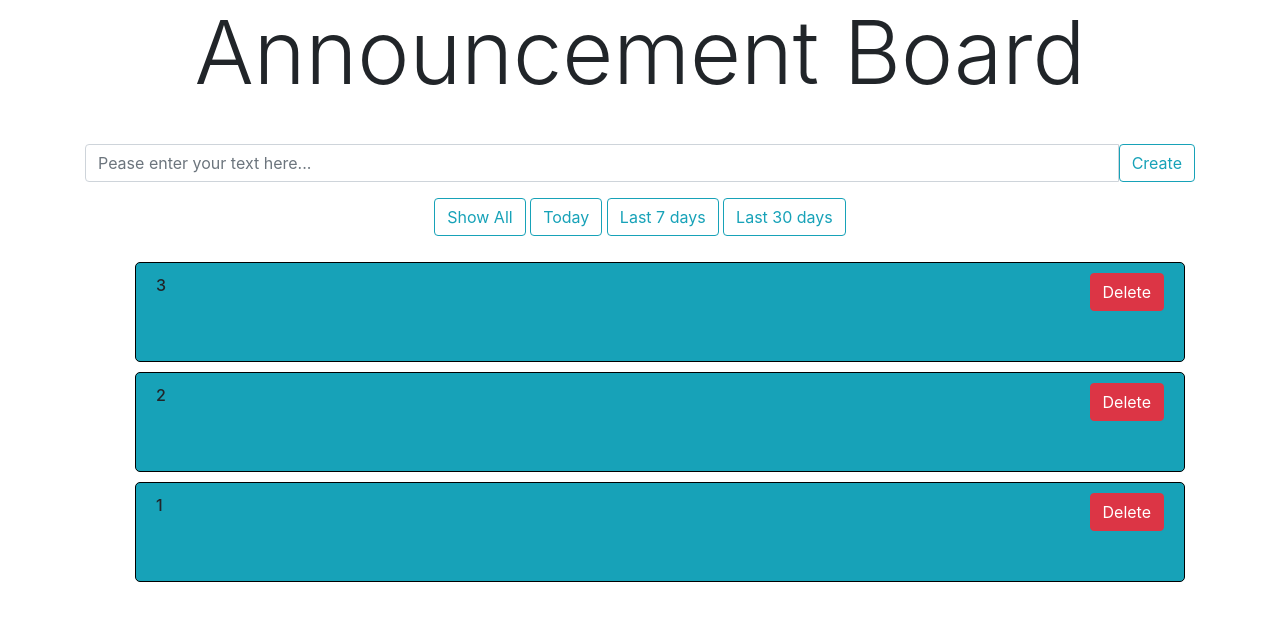
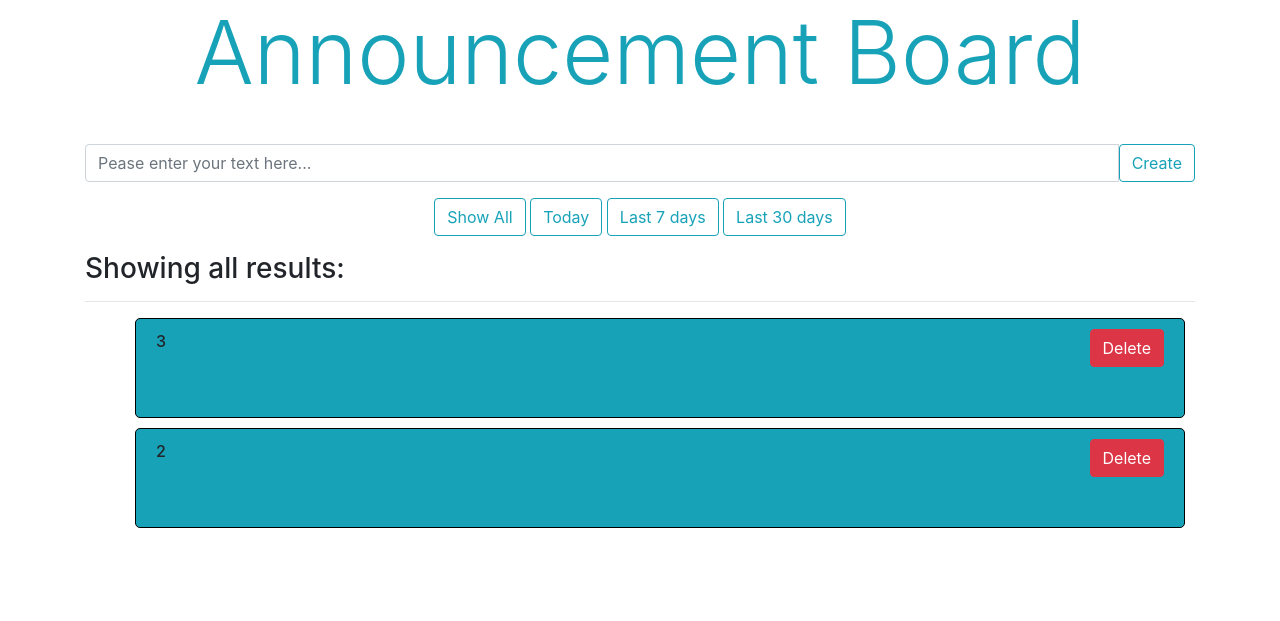
Before and after one commit to mohammedshariqnawaz/AnnouncementBoard, a Flask app: page / in a window 1280 px wide. Shown: the top 621 px of the page. Run offline with Flask 2, Linux system fonts and the light colour scheme; some libraries are stand-ins or nearby versions.

Commit message:
Changed routes

```diff
--- a/app.py
+++ b/app.py
@@ -9,7 +9,7 @@
 master_list = [{
     "id": 3,
     "text": "3",
-    "date": "18/05/2022"
+    "date": "21/05/2022"
   },{
     "id": 2,
     "text": "2",
@@ -25,56 +25,47 @@
 @app.route("/", methods=['GET','POST'])
 def index():
     if request.method == 'POST':
-        empty_dict = {}
-        empty_dict["id"]  = len(master_list)+1 #Add id entry
-        empty_dict["text"] = request.form['announcement_text'] #Add text entry
-        empty_dict["date"] = datetime.now().strftime('%d/%m/%Y') #Add date entry
+        if request.form['submit'] == 'Create':
+            empty_dict = {}
+            empty_dict["id"]  = len(master_list)+1 #Add id entry
+            empty_dict["text"] = request.form['announcement_text'] #Add text entry
+            empty_dict["date"] = datetime.now().strftime('%d/%m/%Y') #Add date entry
 
-        master_list.insert(0,empty_dict) #Insert new entry into first index position of the master list
+            master_list.insert(0,empty_dict) #Insert new entry into first index position of the master list
+            return redirect(url_for('index'))
 
-        return redirect(url_for('index'))
+        elif request.form['submit'] == 'all-button':
+            return render_template('index.html',data = master_list,text="all")
 
-    return render_template("index.html", data=master_list)
+        elif request.form['submit'] == 'today-button':
+            todays_list = [x for x in master_list if x['date'] == datetime.now().strftime('%d/%m/%Y')]
+            return render_template('index.html',data= todays_list ,text="todays")
 
-@app.route("/all",methods=['POST'])
-def all():
-    return render_template('index.html',data = master_list)
+        elif request.form['submit'] == 'seve-day-button':
+            start_date = datetime.now() - timedelta(days=7) #Get start date
+            end_date = datetime.now() #Get ending date
+            #Filter master list according to last seven days
+            seven_list = [x for x in master_list if datetime.strptime(start_date.strftime('%d/%m/%Y'),'%d/%m/%Y') <= datetime.strptime(x['date'],'%d/%m/%Y') <= datetime.strptime(end_date.strftime('%d/%m/%Y'),'%d/%m/%Y') ]
+            return render_template('index.html',data=seven_list,text="last seven days")
 
-@app.route("/today",methods=['POST'])
-def today():
-    #Filter master list according to today's date
-    todays_list = [x for x in master_list if x['date'] == datetime.now().strftime('%d/%m/%Y')]
-    return render_template('index.html',data= todays_list)
+        elif request.form['submit'] == 'thirty-day-button':
+            start_date = datetime.now() - timedelta(days=30) #Get start date
+            end_date = datetime.now() #Get ending date
+            #Filter master list according to last thirty days
+            thirty_list = [x for x in master_list if datetime.strptime(start_date.strftime('%d/%m/%Y'),'%d/%m/%Y') <= datetime.strptime(x['date'],'%d/%m/%Y') <= datetime.strptime(end_date.strftime('%d/%m/%Y'),'%d/%m/%Y') ]
+            return render_template('index.html',data = thirty_list,text="last thirty days")
 
-@app.route("/last_seven_days",methods=['POST'])
-def last_seven_days():
+    return render_template("index.html", data=master_list, text="all")
 
-    start_date = datetime.now() - timedelta(days=7)
-    end_date = datetime.now()
-
-    #Filter master list according to last seven days
-    seven_list = [x for x in master_list if datetime.strptime(start_date.strftime('%d/%m/%Y'),'%d/%m/%Y') <= datetime.strptime(x['date'],'%d/%m/%Y') <= datetime.strptime(end_date.strftime('%d/%m/%Y'),'%d/%m/%Y') ]
-    return render_template('index.html',data=seven_list)
-
-@app.route("/last_thirty_days",methods=['POST'])
-def last_thirty_days():
-    start_date = datetime.now() - timedelta(days=30)
-    end_date = datetime.now()
-
-    #Filter master list according to last thirty days
-    thirty_list = [x for x in master_list if datetime.strptime(start_date.strftime('%d/%m/%Y'),'%d/%m/%Y') <= datetime.strptime(x['date'],'%d/%m/%Y') <= datetime.strptime(end_date.strftime('%d/%m/%Y'),'%d/%m/%Y') ]
-    return render_template('index.html',data = thirty_list)
-
-
-@app.route("/delete/<int:id>", methods=['POST'])
+@app.route("/delete/<int:id>", methods=['GET','POST'])
 def delete(id):
-
     #Find post in master_list with the given id
     for index, post in enumerate(master_list):
         if post['id'] == id:
             del master_list[index] #Delete post from master list
-
     return render_template('index.html',data=master_list)
 
 if __name__ == '__main__':
-    app.run(debug=True)
+    app.jinja_env.auto_reload = True
+    app.config["TEMPLATES_AUTO_RELOAD"] = True
+    app.run(host="localhost", port=5000, debug=True)
--- a/static/css/custom.css
+++ b/static/css/custom.css
@@ -1,6 +1,13 @@
-h1 {
+.heading {
     text-align: center;
     padding-bottom: 30px;
+    color: #17a2b8;
+}
+
+a:visited,
+a:hover,
+a:active {
+    text-decoration: none;
 }
 
 .button-bar {
@@ -36,8 +43,4 @@
     width: 100%;
     padding: 0;
     align-items: center;
-    /* position: absolute;
-    top: 65%;
-    right: 10px;
-    display: inline-block; */
 }
--- a/static/js/custom.js
+++ /dev/null
@@ -1,39 +0,0 @@
-// let buttons = document.querySelectorAll('button');
-// console.log(buttons)
-// buttons.forEach(button => {
-//     button.addEventListener('click', function() {
-//         buttons.forEach(btn => btn.classList.remove('active'));
-//         this.classList.add('active');
-//     });
-// });
-
-
-document.addEventListener("DOMContentLoaded", function() {
-    let btn = document.querySelectorAll(".filter-button")
-    console.log(":asdsa", btn)
-    buttons.forEach(button => {
-        button.addEventListener('click', function() {
-            console.log("djfhjksadfhjksdafjkesfh")
-                // buttons.forEach(btn => btn.classList.remove('active'));
-                // this.classList.add('active');
-        });
-    });
-});
-// document.addEventListener("DOMContentLoaded", () => {
-//     const items = document.querySelectorAll('.filter-button');
-
-//     items.forEach((item, idx) => {
-//         item.addEventListener('click', () => {
-//             ToggleActive(item, idx);
-//         });
-//     });
-
-//     function ToggleActive(el, index) {
-//         el.classList.toggle('active');
-//         items.forEach((item, idx) => {
-//             if (idx !== index) {
-//                 item.classList.remove("active");
-//             }
-//         });
-//     }
-// })
--- a/templates/base.html
+++ b/templates/base.html
@@ -7,13 +7,14 @@
     <title>SAP Coing Challenge </title>
     <link rel="stylesheet" href="{{ url_for('static', filename='css/bootstrap.min.css') }}">
     <link rel="stylesheet" href="{{ url_for('static', filename='css/custom.css') }}">
-    <script src="{{url_for('static', filename='js/custom.js')}}"></script>
+
 </head>
 
 <body>
     {% block content%} {% endblock %}
 
-
+    <script src="{{url_for('static', filename='js/custom.js')}}"></script>
 </body>
 
+
 </html>
--- a/templates/index.html
+++ b/templates/index.html
@@ -2,43 +2,39 @@
 <div class="container">
     <div class="row">
         <div class="col-md-12 align-items-center justify-content-center">
-            <h1 class="display-2">Announcement Board</h1>
+            <a href="{{url_for('index')}}">
+                <h1 class="display-2 heading">Announcement Board</h1>
+            </a>
             <form action="{{url_for('index')}}" method="POST">
                 <div class="input-group mb-3 needs-validation">
                     <input type="text" class="form-control" name="announcement_text" placeholder="Pease enter your text here..." required>
-                    <input type="submit" class=" btn btn-outline-info " value="Create">
+                    <input type="submit" class=" btn btn-outline-info" name="submit" value="Create">
                 </div>
             </form>
 
 
             <div class="button-bar">
-                <form action="{{url_for('all')}}" method="post" style="display:inline-block">
-                    <button class="btn btn-outline-info filter-button" name="all" data-toggle="button" aria-pressed="false" type="submit"> Show All</button>
-                </form>
 
-                <form action="{{url_for('today')}}" method="post" style="display:inline-block">
-                    <button class="btn btn-outline-info filter-button" id="today-button" name="today" type="submit"> Today</button>
-                </form>
-
-                <form action="{{url_for('last_seven_days')}}" method="post" style="display:inline-block">
-                    <button class="btn btn-outline-info filter-button" id="seve-day-button" name="last_seven_days" type="submit"> Last 7 days</button>
-                </form>
-
-                <form action="{{url_for('last_thirty_days')}}" method="post" style="display:inline-block">
-                    <button class="btn btn-outline-info filter-button" id="thirty-day-button" name="last_thirty_days" type="submit"> Last 30 days</button>
+                <form action="{{url_for('index')}}" method="post" style="display:inline-block">
+                    <button class="btn btn-outline-info filter-button " id="all-button" name="submit" type="submit" value="all-button"> Show All</button>
+                    <button class="btn btn-outline-info filter-button " id="today-button" name="submit" type="submit" value="today-button"> Today</button>
+                    <button class="btn btn-outline-info filter-button " id="seve-day-button" name="submit" type="submit" value="seve-day-button"> Last 7 days</button>
+                    <button class="btn btn-outline-info filter-button " id="thirty-day-button" name="submit" type="submit" value="thirty-day-button"> Last 30 days</button>
                 </form>
 
             </div>
-
+            <h3>Showing {{text}} results:
+            </h3>
+            <hr>
 
 
             <ul>
                 {% for post in data %}
-                <div class="postDiv">
+                <div class="postDiv ">
                     <li>{{ post.text }}
                         <div class="deleteButton">
-                            <form action="{{url_for('delete', id=post.id)}} " method="post" style="display:inline-block">
-                                <button class="btn btn-danger" name="delete_post " type="submit "> Delete</button>
+                            <form action="{{url_for('delete', id=post.id)}} " method="post " style="display:inline-block ">
+                                <button class="btn btn-danger " name="delete_post " type="submit">Delete</button>
                             </form>
                         </div>
                     </li>
```
Also changed, not shown: requirements.txt (added, +33 -0 lines), README.md.
